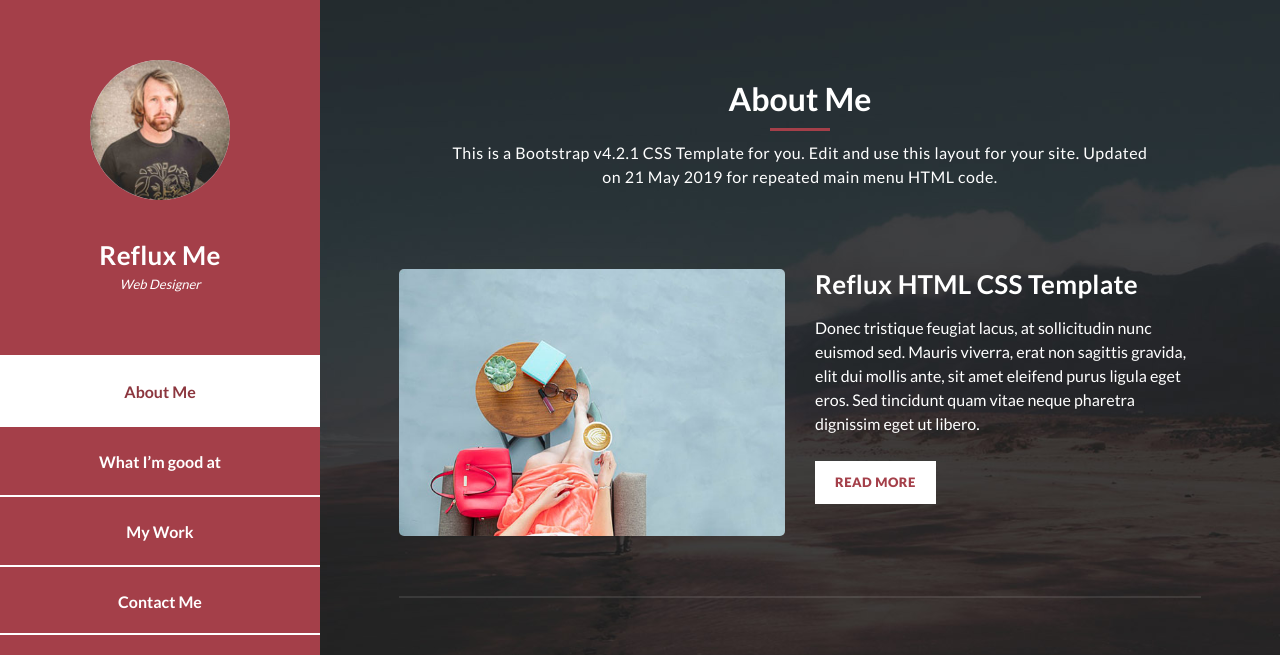
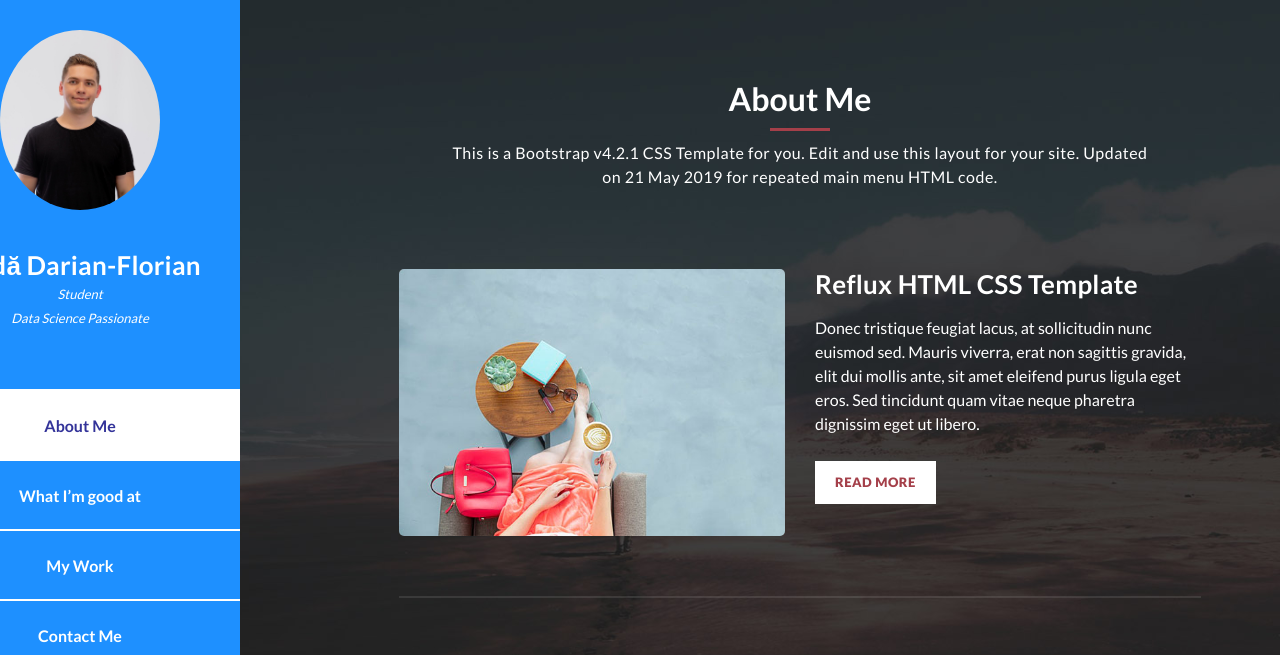
Before and after one commit to DarianFlorianVoda/MasterDari, a plain HTML site: page index.html in a window 1280 px wide. Shown: the top 655 px of the page. Drawn offline with Linux system fonts and the light colour scheme.

Commit message:
My Image My name + Description Colors Positioning Sidebar on left

```diff
--- a/css/templatemo-style.css
+++ b/css/templatemo-style.css
@@ -20,6 +20,12 @@ body {
     background-size: cover;
     width: 100%;
 }
+/* Round Image */
+
+.circular--portrait { margin-top: 30px; margin-left: auto; margin-right: auto;
+    width: 50%; height: 180px; overflow: hidden;
+    border-radius: 50%; }
+.circular--portrait img { width: 100%; height: auto; }
 
 
 /* Basic */
@@ -125,14 +131,14 @@ html {
 
 .main-nav li:hover a,
 .main-nav li.active a {
-    background: #fff;
-    color: #8c363e;
+    background: #ffffff;
+    color: #333399;
 }
 
 /* Sidebar Menu */
 
 .menu .image {
-    margin-top: 60px;
+    margin-top: 80px;
 }
 
 .menu .image img {
@@ -220,10 +226,10 @@ html {
 }
 
 .menu {
-    left: 10%;
+  margin-left: -5rem;
   -webkit-transition: -webkit-transform 233ms cubic-bezier(0, 0, 0.21, 1);
   -webkit-overflow-scrolling: touch;
-  background-color: #a43f49;
+  background-color: #1e90ff;
   box-sizing: border-box;
   height: 100vh;
   max-height: 100vh !important;
--- a/index.html
+++ b/index.html
@@ -39,12 +39,13 @@ https://templatemo.com/tm-531-reflux
         <div id="menu" class="menu">
           <i class="fa fa-times" id="menu-close"></i>
           <div class="container">
-            <div class="image">
-              <a href="#"><img src="img/author-image.jpg" alt="" /></a>
+            <div class="circular--portrait">
+              <a href="#"><img src="img/auth_img.jpg" class="d-flex align-items-center" alt="" /></a>
             </div>
             <div class="author-content">
-              <h4>Reflux Me</h4>
-              <span>Web Designer</span>
+              <h4>Vodă Darian-Florian</h4>
+              <span>Student</span> <br>
+              <span>Data Science Passionate</span>
             </div>
             <nav class="main-nav" role="navigation">
               <ul class="main-menu">
```
Also changed, not shown: img/auth_img.jpg (added).
